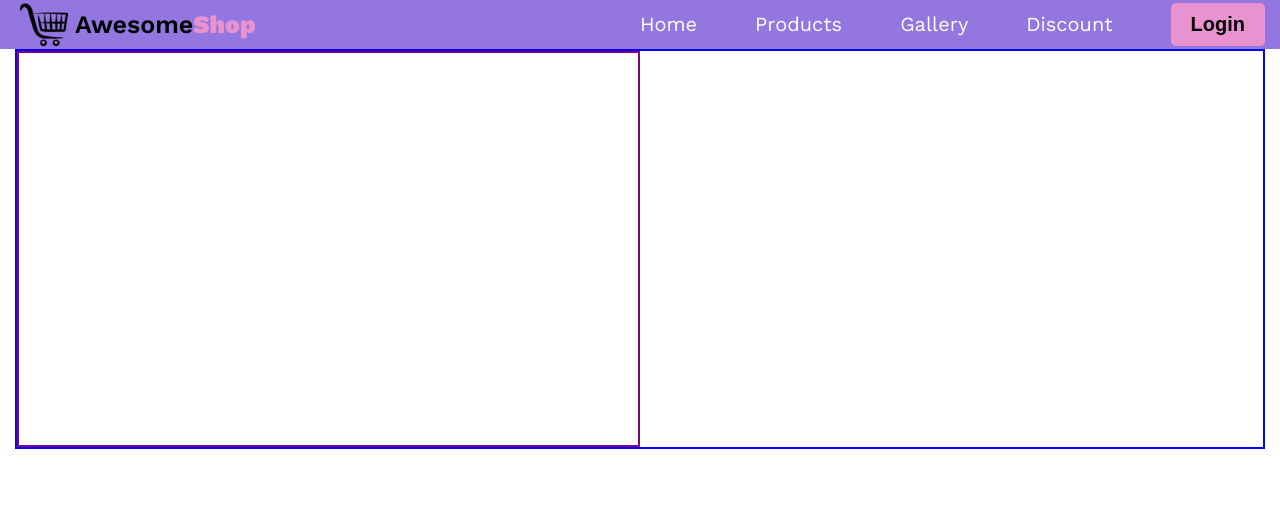
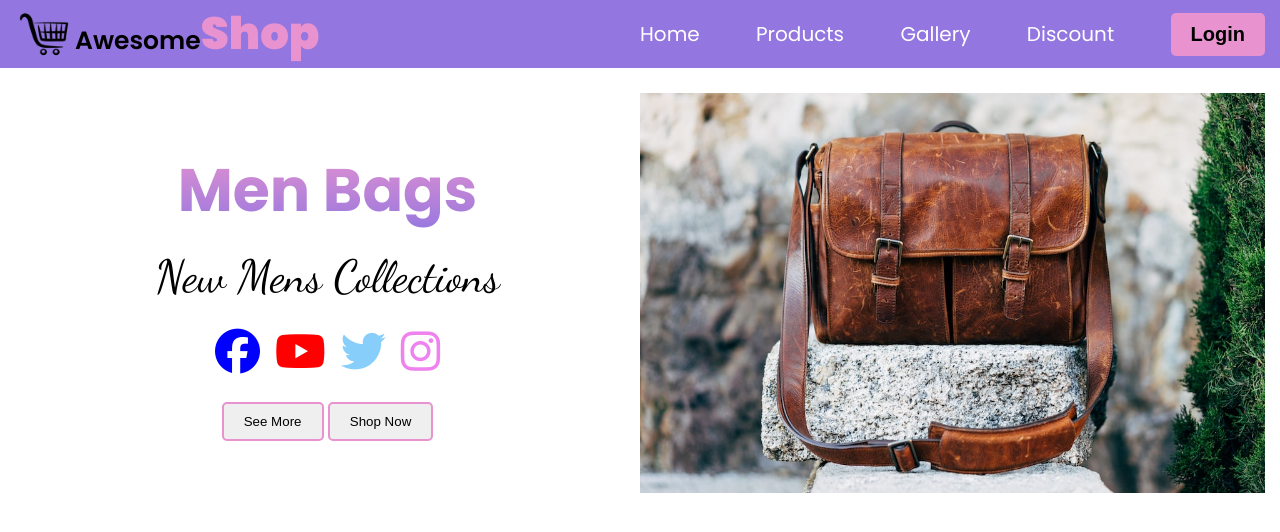
Before and after one commit to rabiultlab/Awesome-shop, a plain HTML site: page index.html in a window 1280 px wide. Drawn offline with nearby package versions, Linux system fonts and the light colour scheme.

Commit message:
banner section

```diff
--- a/index.html
+++ b/index.html
@@ -7,6 +7,7 @@
     <title>Awesome shop</title>
     <link rel="stylesheet" href="styles.css/style.css">
     <link rel="stylesheet" href="styles.css/responsive.css">
+    <link rel="stylesheet" href="https://cdnjs.cloudflare.com/ajax/libs/font-awesome/6.6.0/css/all.min.css" integrity="sha512-Kc323vGBEqzTmouAECnVceyQqyqdsSiqLQISBL29aUW4U/M7pSPA/gEUZQqv1cwx4OnYxTxve5UMg5GT6L4JJg==" crossorigin="anonymous" referrerpolicy="no-referrer" />
 </head>
 
 <body>
@@ -30,10 +31,21 @@
         <!--banner section  -->
         <section class="banner-section">
             <div class="text-container">
-
+                <h1 class="banner-heading">Men Bags</h1>
+                <p class="collections">New Mens Collections</p>
+                <div class="icons">
+                    <span><i style="color: blue" class="fa-brands fa-facebook"></i></span>
+                    <span><i style="color: red" class="fa-brands fa-youtube"></i></span>
+                    <span><i style="color: lightskyblue" class="fa-brands fa-twitter"></i></span>
+                    <span><i style="color: violet" class="fa-brands fa-instagram"></i></span>
+                </div>
+                <div>
+                    <button class="common-btn">See More</button>
+                    <button class="common-btn">Shop Now</button>
+                </div>
             </div>
-            <div class="banner-image-contaner">
-
+            <div class="banner-image-container">
+                <img src="images/banner-image/bag-picture.jpg" alt="">
             </div>
         </section>
     </main>
--- a/styles.css/style.css
+++ b/styles.css/style.css
@@ -1,4 +1,4 @@
-@import url('https://fonts.googleapis.com/css2?family=Work+Sans:ital,wght@0,100..900;1,100..900&display=swap');
+@import url('https://fonts.googleapis.com/css2?family=Dancing+Script:wght@400..700&family=Poppins:ital,wght@0,100;0,200;0,300;0,400;0,500;0,600;0,700;0,800;0,900;1,100;1,200;1,300;1,400;1,500;1,600;1,700;1,800;1,900&display=swap');
 
 * {
     padding: 0;
@@ -7,7 +7,7 @@
 }
 
 body {
-    font-family: "Work Sans", system-ui;
+    font-family: "Poppins", sans-serif;
 }
 
 /* navbar style */
@@ -83,17 +83,56 @@ body {
     max-width: 1250px;
     min-height: 400px;
     margin: 0 auto;
-    border: 2px solid blue;
+    /* border: 2px solid blue; */
     display: flex;
+    margin-top: 25px;
 
 }
 
 .text-container {
-    border: 2px solid purple;
+    /* border: 2px solid purple; */
+    width: 50%;
+    display: flex;
+    flex-direction: column;
+    justify-content: center;
+    align-items: center;
+    gap: 15px;
+}
+
+.banner-image-container {
+    /* border: 2px solid green; */
     width: 50%;
 }
 
-.banner-image-container {
-    border: 2px solid green;
-    width: 50%;
+.banner-image-container img {
+    width: 100%;
+    height: 100%;
 }
+.text-container p, span{
+    font-size: 45px;
+}
+.banner-heading{
+    background: linear-gradient(to bottom, #e893cf, #9376e0);
+    background-clip: text;
+    color: transparent;
+    font-size: 60px;
+}
+.collections{
+    font-family: "Dancing Script", cursive;
+    font-size: 50px;
+}
+.fa-brands{
+    font-size: 45px;
+}
+.icons{
+    display: flex;
+    justify-content: space-between;
+    align-items: center;
+    gap: 15px;
+}
+.common-btn{
+    padding: 10px 20px;
+    border: 2px solid #e893cf;
+    border-radius: 5px;
+}
+/* part-3 20:00 */
```
